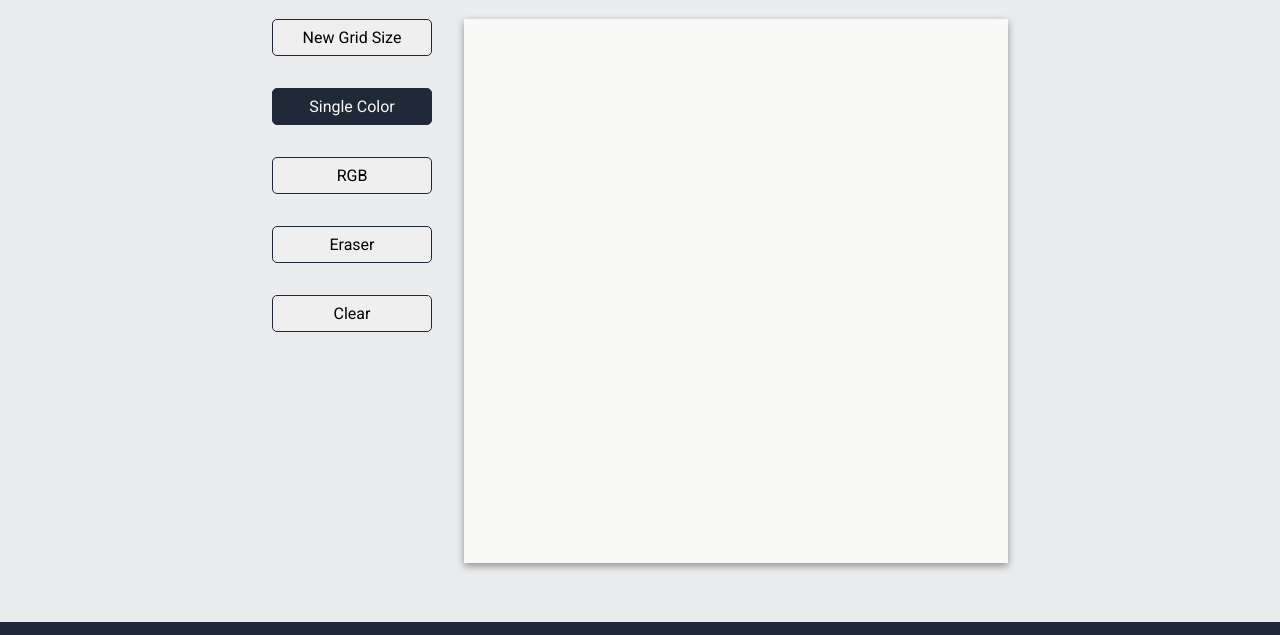
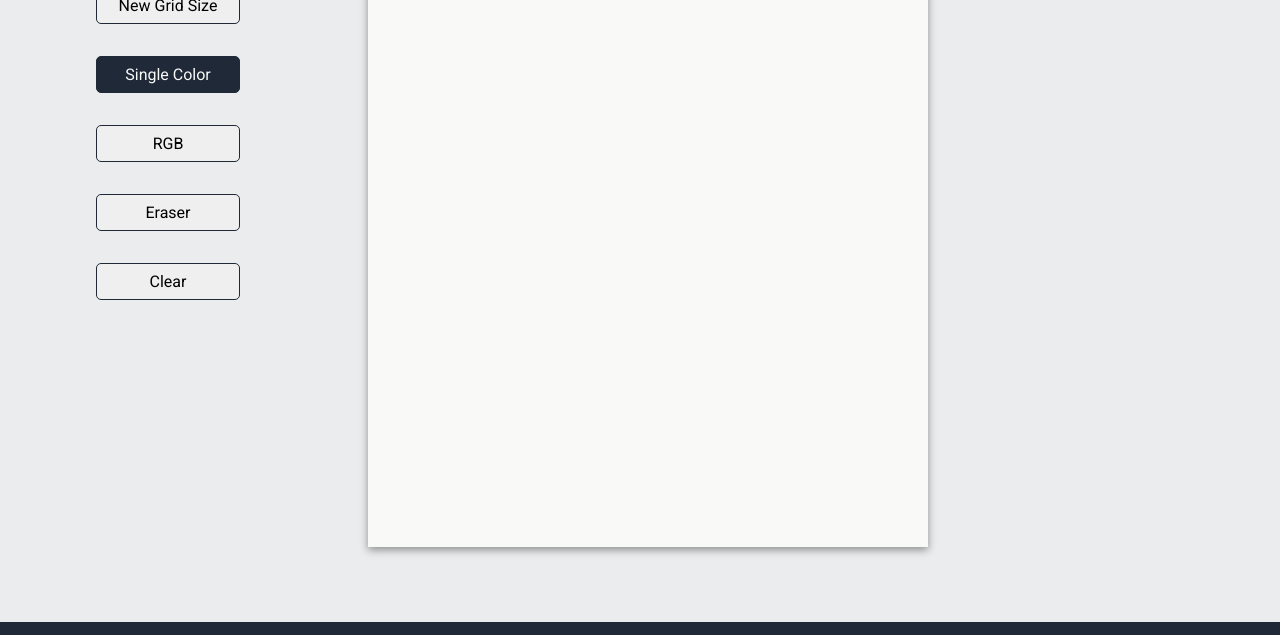
Before and after one commit to henriquecfaguiar/etch-a-sketch, a plain HTML site: page index.html in a window 1280 px wide. Shown: the part 117-752 px from the top of the page. Drawn offline with Linux system fonts and the light colour scheme.

Commit message:
Polish responsiveness

```diff
--- a/style.css
+++ b/style.css
@@ -12,7 +12,7 @@
   /* small screen font sizes */
   --fs-400: .8rem;
   --fs-500: 1rem;
-  --fs-900: 2.5rem;
+  --fs-900: 2rem;
 
   --fw-700: 700;
   --fw-400: 400;
@@ -81,14 +81,14 @@ img {
 /* layout */
 
 header {
-  padding: 2.5em 0;
+  padding: 1.5em 0;
 }
 
 main {
   margin-inline: auto;
   justify-content: flex-end;
   gap: 1rem;
-  max-width: 70rem;
+  width: 20rem;
   padding: 0 1em;
   margin-bottom: 1rem;
 }
@@ -152,7 +152,7 @@ button {
   font-size: var(--fs-400);
   padding: .5em 1em;
   cursor: pointer;
-  width: 10rem;
+  width: 9em;
 }
 
 .btn {
@@ -180,12 +180,13 @@ i {
 
 .grid {
   display: grid;
+  align-self: center;
   grid-template-columns: repeat(var(--grid-size), 1fr);
   grid-template-rows: repeat(var(--grid-size), 1fr);
   box-shadow: rgb(0 0 0 / 40%) 0px 3px 8px;
   background-color: var(--clr-neutral-100);
-  width: 34rem;
-  height: 34rem;
+  width: 18rem;
+  height: 18rem;
 }
 
 .grid-element {
@@ -195,8 +196,16 @@ i {
 @media(min-width: 50em) {
 
   main {
-    gap: 2rem;
-    padding: 0;
+    width: 70rem;
+    justify-content: flex-start;
+    gap: 8rem;
+    padding: 0 1em;
+  }
+
+  .grid {
+    align-self: flex-start;
+    width: 35rem;
+    min-height: 35rem;
   }
 
   .control-pad {
```
